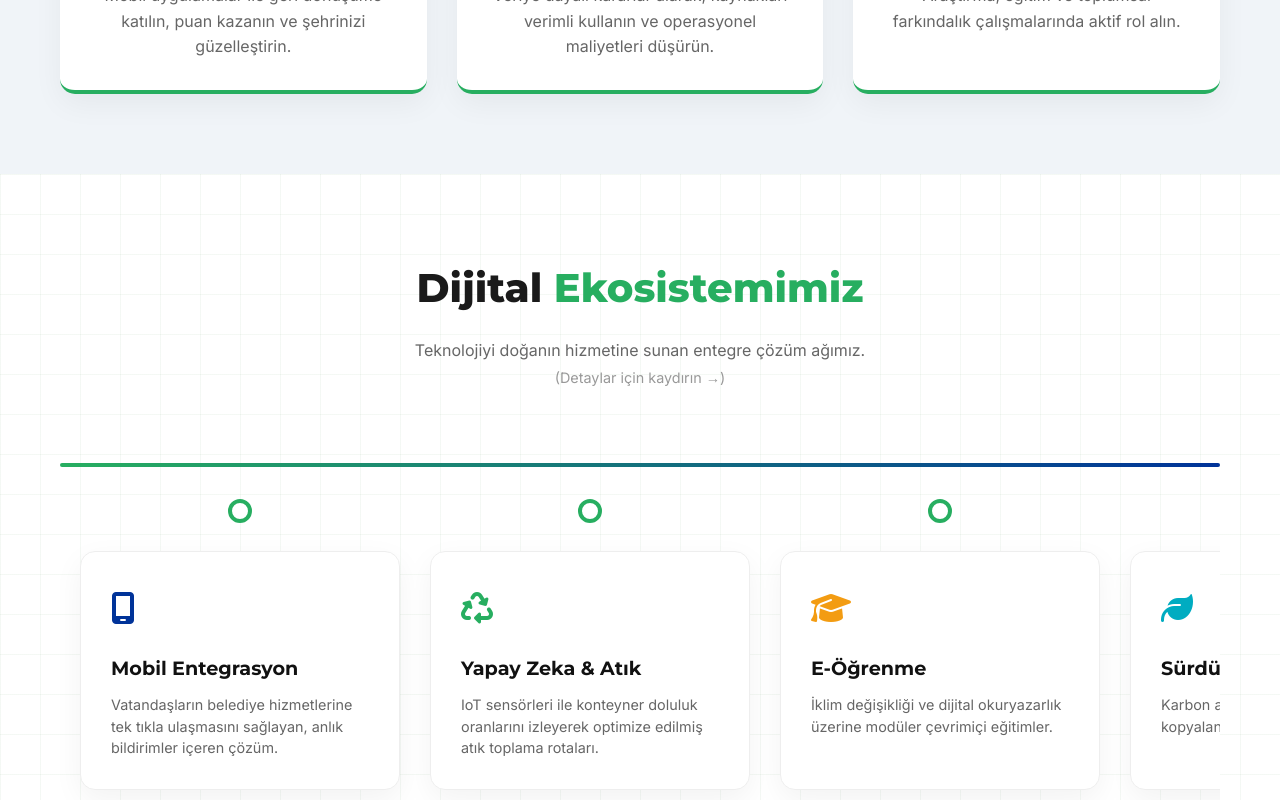
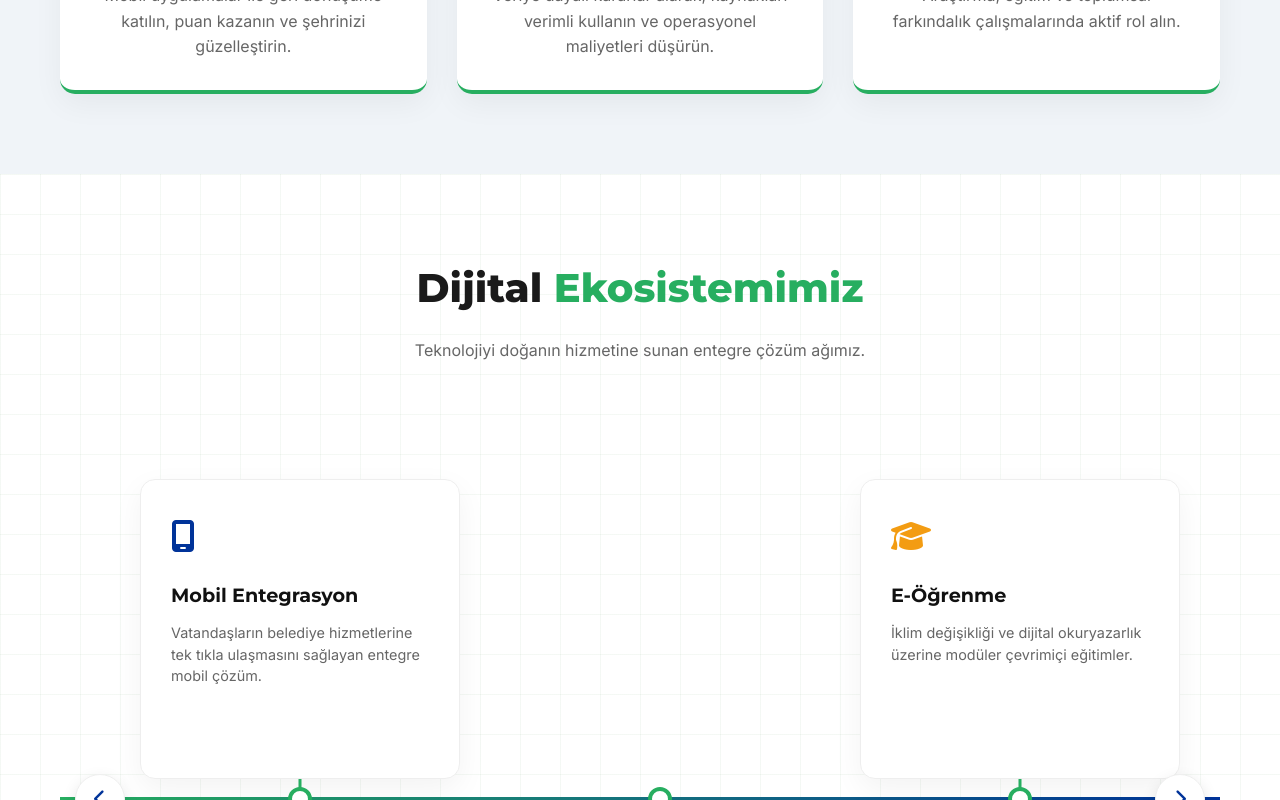
Before and after one commit to TurkerOguzEker/digi-green-final, a Next.js app: page / in a window 1280 px wide. Shown: the part 2000-2800 px from the top of the page. Built offline with nearby package versions, Linux system fonts and the light colour scheme; no server answers; the database is empty.

Commit message:
HeaderDuzenleniyor

```diff
--- a/src/app/globals.css
+++ b/src/app/globals.css
@@ -46,50 +46,53 @@ body {
 }
 
 /* =========================================
-   3. AĞAÇ / TIMELINE TASARIMI (SLIDER + EŞİT KUTULAR)
+   3. AĞAÇ / TIMELINE TASARIMI (ZİG-ZAG SLIDER)
    ========================================= */
 .tree-wrapper {
   position: relative;
-  padding: 60px 0;
+  padding: 20px 0;
   width: 100%;
-  overflow: hidden; /* Dışarı taşanları gizle */
 }
 
-/* Kaydırılabilir Alan (Slider) */
+/* Kaydırılabilir Alan */
 .tree-scroll {
   display: flex;
-  gap: 30px;
-  overflow-x: auto; /* Yatay kaydırmaya izin ver */
-  padding: 20px 20px 60px 20px; /* Gölgeler kesilmesin diye alt boşluk */
+  gap: 40px;
+  overflow-x: auto;
+  padding: 0 80px; /* Butonlar için kenar boşlukları */
   scroll-behavior: smooth;
-  align-items: stretch; /* Kartların boyunu eşitle */
+  -ms-overflow-style: none;
+  scrollbar-width: none;
+  position: relative;
+}
+.tree-scroll::-webkit-scrollbar { display: none; }
 
-  /* Scrollbar'ı gizle (Görsel temizlik için) */
-  -ms-overflow-style: none;  /* IE and Edge */
-  scrollbar-width: none;  /* Firefox */
-}
-
-.tree-scroll::-webkit-scrollbar {
-  display: none; /* Chrome, Safari */
-}
-
-/* Çizgi (Gövde) */
-.tree-line {
-  position: absolute;
-  background: linear-gradient(90deg, var(--secondary), var(--primary));
-  border-radius: 4px;
-  z-index: 0;
-}
-
-/* Tekil Öğe (Item) */
+/* Tekil Öğe */
 .tree-item {
   position: relative;
   z-index: 1;
-  /* Sabit genişlik veriyoruz ki sığmayınca kaydırsın */
-  flex: 0 0 320px;
+  flex: 0 0 320px; /* Sabit kart genişliği */
   max-width: 320px;
   display: flex;
   flex-direction: column;
+}
+
+/* Kart Tasarımı */
+.tree-card {
+  background: white;
+  padding: 30px;
+  border-radius: 15px;
+  box-shadow: 0 10px 30px rgba(0,0,0,0.05);
+  border: 1px solid #eee;
+  transition: 0.4s ease;
+  display: flex;
+  flex-direction: column;
+  justify-content: flex-start;
+}
+.tree-card:hover {
+  transform: translateY(-5px);
+  box-shadow: 0 20px 40px rgba(0, 51, 153, 0.1);
+  border-color: var(--secondary);
 }
 
 /* Noktalar */
@@ -102,92 +105,161 @@ body {
   border-radius: 50%;
   z-index: 2;
   transition: 0.3s;
-  left: 50%;
-  transform: translateX(-50%);
 }
 
-.tree-item:hover .tree-dot {
-  background: var(--secondary);
-  transform: translateX(-50%) scale(1.3);
-  box-shadow: 0 0 15px rgba(39, 174, 96, 0.6);
-}
+/* --- MASAÜSTÜ ZİG-ZAG GÖRÜNÜM --- */
+@media (min-width: 992px) {
+  .tree-scroll {
+    align-items: center; /* Ortaya hizala */
+    min-height: 750px; /* Kartların alt/üst taşmasını engellemek için yükseklik */
+  }
 
-/* Kart Tasarımı */
-.tree-card {
-  background: white;
-  padding: 30px;
-  border-radius: 15px;
-  box-shadow: 0 10px 30px rgba(0,0,0,0.05);
-  border: 1px solid #eee;
-  transition: 0.4s ease;
-  height: 100%; /* Kapsayıcının (tree-item) boyunu doldur */
-  display: flex;
-  flex-direction: column;
-  justify-content: flex-start;
-}
-
-.tree-card:hover {
-  transform: translateY(-5px);
-  box-shadow: 0 20px 40px rgba(0, 51, 153, 0.1);
-  border-color: var(--secondary);
-}
-
-/* --- MASAÜSTÜ GÖRÜNÜM (YATAY) --- */
-@media (min-width: 992px) {
+  /* Ana Yatay Çizgi */
   .tree-line {
-    top: 32px;
+    position: absolute;
+    top: 50%;
     left: 0;
     width: 100%;
     height: 4px;
+    background: linear-gradient(90deg, var(--secondary), var(--primary));
+    transform: translateY(-50%);
+    z-index: 0;
   }
 
   .tree-item {
-    margin-top: 40px; /* Çizgiden aşağı it */
+    height: 300px; /* Sabit yükseklik, hesaplamayı kusursuz yapar */
+  }
+  .tree-card { height: 100%; }
+
+  /* 1. ÜSTTEKİ KARTLAR (TEK SAYILAR) */
+  .tree-item:nth-child(odd) {
+    transform: translateY(-170px); /* Yukarı kaydır */
+  }
+  .tree-item:nth-child(odd)::after {
+    /* Karttan çizgiye inen dikey bağ */
+    content: '';
+    position: absolute;
+    bottom: -20px;
+    left: 50%;
+    width: 3px;
+    height: 20px;
+    background: var(--secondary);
+    transform: translateX(-50%);
+    z-index: 0;
+  }
+  .tree-item:nth-child(odd) .tree-dot {
+    bottom: -32px; /* Çizginin üzerine oturur */
+    left: 50%;
+    transform: translateX(-50%);
+    top: auto;
   }
 
-  .tree-dot {
-    top: -52px; /* Çizginin üzerine oturt */
+  /* 2. ALTTAKİ KARTLAR (ÇİFT SAYILAR) */
+  .tree-item:nth-child(even) {
+    transform: translateY(170px); /* Aşağı kaydır */
+  }
+  .tree-item:nth-child(even)::after {
+    /* Karttan çizgiye çıkan dikey bağ */
+    content: '';
+    position: absolute;
+    top: -20px;
+    left: 50%;
+    width: 3px;
+    height: 20px;
+    background: var(--secondary);
+    transform: translateX(-50%);
+    z-index: 0;
+  }
+  .tree-item:nth-child(even) .tree-dot {
+    top: -32px; /* Çizginin üzerine oturur */
+    left: 50%;
+    transform: translateX(-50%);
+    bottom: auto;
+  }
+
+  /* Hover efekti (Dot) */
+  .tree-item:hover .tree-dot {
+    background: var(--secondary);
+    transform: translateX(-50%) scale(1.3);
+    box-shadow: 0 0 15px rgba(39, 174, 96, 0.6);
   }
 }
 
-/* --- MOBİL GÖRÜNÜM (DİKEY) --- */
+/* --- MOBİL GÖRÜNÜM (DİKEY DÜZ) --- */
 @media (max-width: 991px) {
   .tree-scroll {
-    flex-direction: column; /* Alt alta diz */
-    overflow-x: hidden; /* Yatay kaydırmayı kapat */
-    padding-left: 50px; /* Sol tarafta çizgi için yer aç */
+    flex-direction: column;
+    padding: 20px 20px 20px 50px; /* Soldan çizgi payı */
   }
-
-  .tree-item {
-    flex: 1 1 auto; /* Genişliği serbest bırak */
-    max-width: 100%;
-    margin-top: 0;
-    margin-bottom: 30px;
-  }
-
-  /* Dikey Çizgi */
   .tree-line {
+    position: absolute;
     left: 30px;
     top: 0;
     bottom: 0;
     width: 4px;
     height: 100%;
     background: linear-gradient(to bottom, var(--secondary), var(--primary));
+    z-index: 0;
   }
+  .tree-item {
+    max-width: 100%;
+    height: auto;
+    margin-bottom: 30px;
+  }
+  .tree-card { height: auto; }
+  .tree-item::after { display: none; } /* Mobilde dikey bağlara gerek yok */
 
   .tree-dot {
-    left: -32px; /* Çizginin üzerine çek */
+    left: -32px;
     top: 50%;
     transform: translateY(-50%);
   }
-
   .tree-item:hover .tree-dot {
+    background: var(--secondary);
     transform: translateY(-50%) scale(1.3);
   }
 }
 
 /* =========================================
-   4. DİĞER KARTLAR (Glass Effect)
+   4. SLIDER BUTONLARI (OKLAR)
+   ========================================= */
+.slider-btn {
+  position: absolute;
+  top: 50%; /* Tam orta çizgiye hizalar */
+  transform: translateY(-50%);
+  width: 50px;
+  height: 50px;
+  border-radius: 50%;
+  background: white;
+  border: 1px solid #eee;
+  box-shadow: 0 5px 15px rgba(0,0,0,0.1);
+  color: var(--primary);
+  display: flex;
+  align-items: center;
+  justify-content: center;
+  cursor: pointer;
+  z-index: 20;
+  transition: all 0.3s ease;
+  font-size: 1.2rem;
+}
+.slider-btn:hover {
+  background: var(--primary);
+  color: white;
+  border-color: var(--primary);
+  box-shadow: 0 10px 20px rgba(0, 51, 153, 0.3);
+  transform: translateY(-50%) scale(1.1);
+}
+.slider-btn:active { transform: translateY(-50%) scale(0.95); }
+
+/* Buton boşlukları */
+.slider-btn.prev { left: 15px; }
+.slider-btn.next { right: 15px; }
+
+/* Mobilde okları gizle (parmakla kaydırılır) */
+@media (max-width: 991px) { .slider-btn { display: none; } }
+
+/* =========================================
+   5. DİĞER KARTLAR (Glass Effect)
    ========================================= */
 .glass-card {
   background: rgba(255, 255, 255, 0.95);
@@ -205,7 +277,7 @@ body {
 .glass-card p { margin: 0; line-height: 1.4; }
 
 /* =========================================
-   5. YARDIMCI SINIFLAR
+   6. YARDIMCI SINIFLAR
    ========================================= */
 .form-control { width: 100%; padding: 12px; margin-bottom: 15px; border: 1px solid #ddd; border-radius: 8px; outline: none; }
 .form-control:focus { border-color: var(--primary); box-shadow: 0 0 0 3px rgba(0,51,153,0.1); }
@@ -215,8 +287,11 @@ body {
 .btn-hero { padding: 15px 40px; background: var(--secondary); color: white; border-radius: 50px; font-weight: bold; font-size: 1.1rem; display: inline-block; transition: 0.3s; }
 .btn-hero:hover { transform: translateY(-3px); background: #219150; }
 
-.nav-item-with-dropdown { position: relative; height: 100%; display: flex; align-items: center; }
-.dropdown-menu { display: none; position: absolute; top: 100%; left: 0; background: white; min-width: 250px; border-radius: 8px; z-index: 1000; border-top: 4px solid var(--primary); padding: 10px 0; box-shadow: 0 10px 30px rgba(0,0,0,0.1); }
-.nav-item-with-dropdown:hover .dropdown-menu { display: block; }
-.dropdown-menu li a { display: block; padding: 12px 20px; color: #444; border-bottom: 1px solid #f5f5f5; }
-.dropdown-menu li a:hover { background: #f0f4f8; color: var(--primary); padding-left: 25px; }
+.admin-tab-btn { padding: 12px 20px; cursor: pointer; background: white; color: #555; border: 1px solid #eee; border-radius: 8px; text-align: left; font-weight: 600; display: flex; align-items: center; gap: 10px; width: 100%; margin-bottom: 5px; transition: all 0.2s; }
+.admin-tab-btn:hover { background: #f9f9f9; color: var(--primary); }
+.admin-tab-btn.active { background: var(--primary); color: white; border-color: var(--primary); box-shadow: 0 4px 10px rgba(0, 51, 153, 0.2); }
+
+.container { max-width: 1200px; margin: 0 auto; padding: 0 20px; }
+.section-padding { padding: 80px 0; }
+.fade-in { animation: fadeInPage 0.5s ease-out; }
+@keyframes fadeInPage { from { opacity: 0; transform: translateY(10px); } to { opacity: 1; transform: translateY(0); } }
--- a/src/app/page.tsx
+++ b/src/app/page.tsx
@@ -49,6 +49,9 @@ export default function Home() {
   const [content, setContent] = useState<ContentState>({});
   const [isLoading, setIsLoading] = useState(true);
 
+  // SLIDER İÇİN REF (KAYDIRMA KONTROLÜ)
+  const sliderRef = useRef<HTMLDivElement>(null);
+
   useEffect(() => {
     async function fetchSettings() {
       try {
@@ -82,6 +85,19 @@ export default function Home() {
     handleScroll();
     return () => window.removeEventListener('scroll', handleScroll);
   }, [isLoading]);
+
+  // --- KAYDIRMA FONKSİYONU ---
+  const scrollSlider = (direction: 'left' | 'right') => {
+    if (sliderRef.current) {
+        const { current } = sliderRef;
+        const scrollAmount = 360; // Bir kart genişliği + boşluk kadar kaydır
+        if (direction === 'left') {
+            current.scrollBy({ left: -scrollAmount, behavior: 'smooth' });
+        } else {
+            current.scrollBy({ left: scrollAmount, behavior: 'smooth' });
+        }
+    }
+  };
 
   if (isLoading) {
     return (
@@ -195,7 +211,7 @@ export default function Home() {
           </div>
       </section>
 
-      {/* 5️⃣ DİJİTAL EKOSİSTEM (EŞİT KUTULAR & SLIDER) */}
+      {/* 5️⃣ DİJİTAL EKOSİSTEM (ZİG-ZAG & SLIDER) */}
       <section id="solutions" className="section-padding bg-grid-green" style={{backgroundColor:'#fff'}}>
           <div className="container">
               <div className="reveal reveal-up" style={{textAlign:'center', marginBottom:'40px'}}>
@@ -204,16 +220,23 @@ export default function Home() {
                   </h2>
                   <p style={{color:'#666', maxWidth:'600px', margin:'0 auto'}}>
                       Teknolojiyi doğanın hizmetine sunan entegre çözüm ağımız. <br/>
-                      <span style={{fontSize:'0.9rem', color:'#999'}}>(Detaylar için kaydırın →)</span>
                   </p>
               </div>
 
               {/* Slider Kapsayıcı */}
               <div className="tree-wrapper">
-                  <div className="tree-line"></div> {/* Çizgi arka planda */}
 
-                  <div className="tree-scroll">
-                      {/* KART 1 */}
+                  {/* SOL BUTON */}
+                  <button className="slider-btn prev" onClick={() => scrollSlider('left')} aria-label="Sola Kaydır">
+                      <i className="fas fa-chevron-left"></i>
+                  </button>
+
+                  <div className="tree-line"></div> {/* Orta Çizgi */}
+
+                  {/* KARTLAR LİSTESİ */}
+                  <div className="tree-scroll" ref={sliderRef}>
+
+                      {/* 1. KART (ÜSTTE) */}
                       <div className="tree-item reveal reveal-up delay-100">
                           <div className="tree-dot"></div>
                           <div className="tree-card">
@@ -222,12 +245,12 @@ export default function Home() {
                                   {content.home_eco_1_title || 'Mobil Entegrasyon'}
                               </h3>
                               <p style={{color:'#666', fontSize:'0.9rem', lineHeight:1.5}}>
-                                  {content.home_eco_1_desc || 'Vatandaşların belediye hizmetlerine tek tıkla ulaşmasını sağlayan, anlık bildirimler içeren çözüm.'}
+                                  {content.home_eco_1_desc || 'Vatandaşların belediye hizmetlerine tek tıkla ulaşmasını sağlayan entegre mobil çözüm.'}
                               </p>
                           </div>
                       </div>
 
-                      {/* KART 2 */}
+                      {/* 2. KART (ALTTA) */}
                       <div className="tree-item reveal reveal-up delay-200">
                           <div className="tree-dot"></div>
                           <div className="tree-card">
@@ -236,12 +259,12 @@ export default function Home() {
                                   {content.home_eco_2_title || 'Yapay Zeka & Atık'}
                               </h3>
                               <p style={{color:'#666', fontSize:'0.9rem', lineHeight:1.5}}>
-                                  {content.home_eco_2_desc || 'IoT sensörleri ile konteyner doluluk oranlarını izleyerek optimize edilmiş atık toplama rotaları.'}
+                                  {content.home_eco_2_desc || 'Yapay zeka destekli sensörler ile atık yönetimini optimize ediyor, doluluk oranlarına göre rota planlıyoruz.'}
                               </p>
                           </div>
                       </div>
 
-                      {/* KART 3 */}
+                      {/* 3. KART (ÜSTTE) */}
                       <div className="tree-item reveal reveal-up delay-300">
                           <div className="tree-dot"></div>
                           <div className="tree-card">
@@ -255,8 +278,8 @@ export default function Home() {
                           </div>
                       </div>
 
-                      {/* KART 4 */}
-                      <div className="tree-item reveal reveal-up delay-300">
+                      {/* 4. KART (ALTTA) */}
+                      <div className="tree-item reveal reveal-up delay-400">
                           <div className="tree-dot"></div>
                           <div className="tree-card">
                               <div style={{color:'#00acc1', fontSize:'2rem', marginBottom:'15px'}}><i className="fas fa-leaf"></i></div>
@@ -269,8 +292,15 @@ export default function Home() {
                           </div>
                       </div>
 
-                      {/* Yeni kartlar eklendiğinde buraya gelecek ve sağa doğru kayacaktır */}
+                      {/* İhtiyaç halinde eklenecek yeni kartlar otomatik olarak üst/alt sırasını takip edecektir */}
+
                   </div>
+
+                  {/* SAĞ BUTON */}
+                  <button className="slider-btn next" onClick={() => scrollSlider('right')} aria-label="Sağa Kaydır">
+                      <i className="fas fa-chevron-right"></i>
+                  </button>
+
               </div>
           </div>
       </section>
```
Also changed, not shown: src/components/Header.js (+35 -52 lines).
